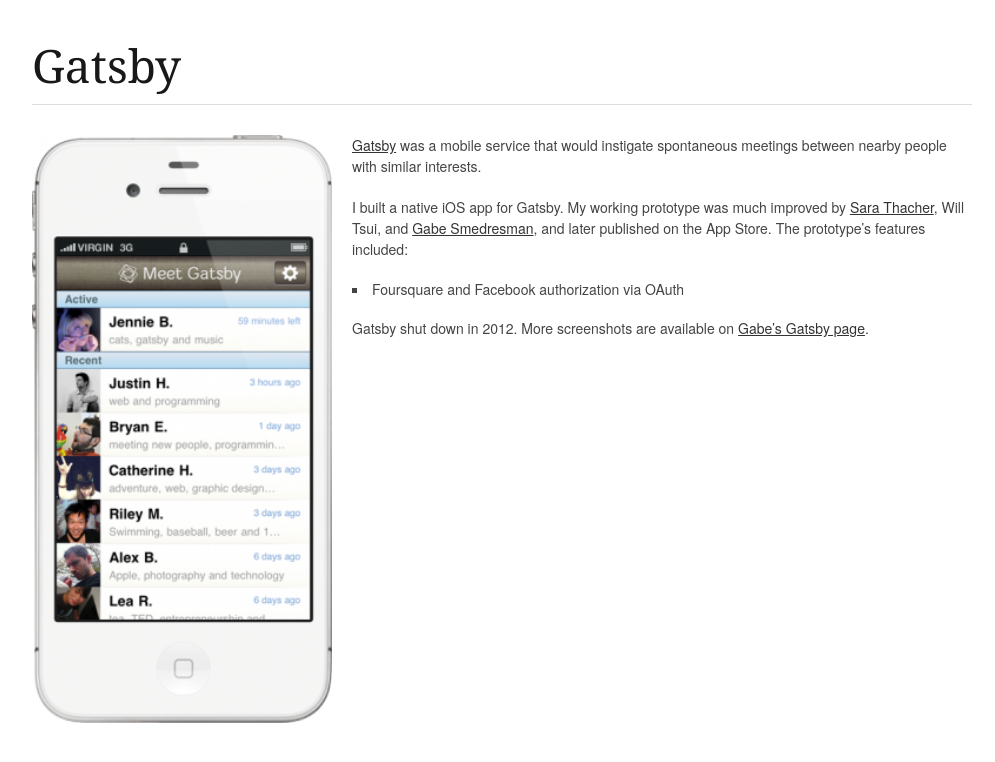
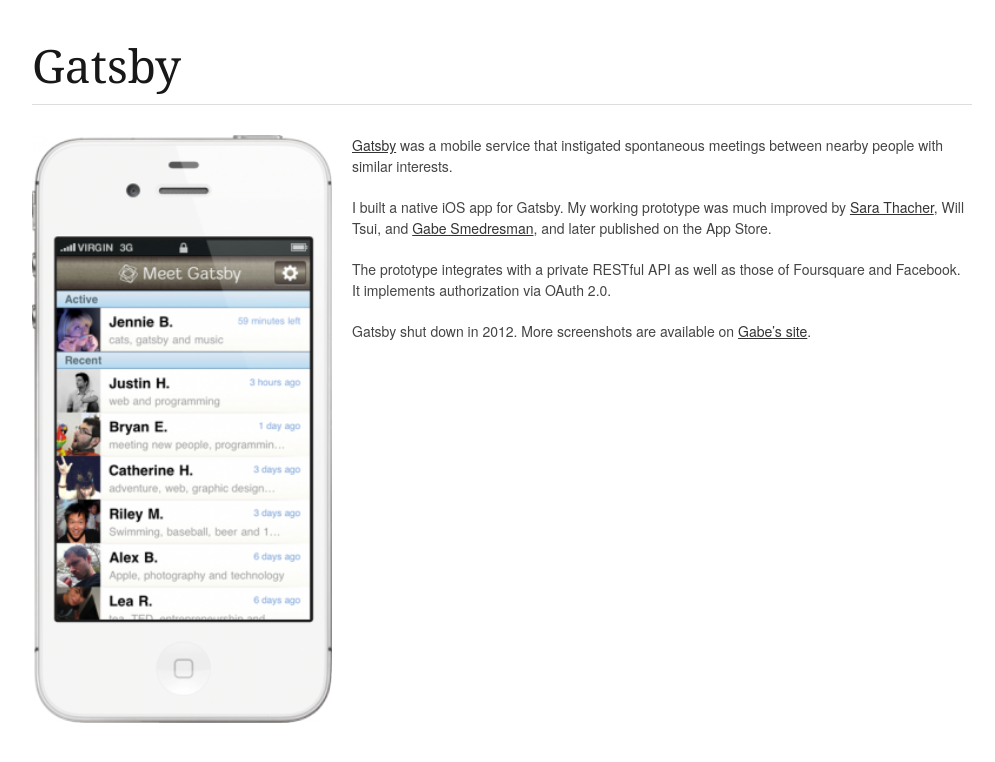
Before and after one commit to brow/rebeccabutler.org, a Jekyll site: the page built from _posts/2011-04-01-gatsby.md, in a window 1280 px wide. Shown: the top 762 px of the page, without its empty margins (138-1133 px from the left). Built offline with Jekyll 4.4.1, drawn with Linux system fonts in a browser that asks for light colours; Markdown is read by kramdown in place of the engine named in the settings.

Commit message:
copy edits

```diff
--- a/_posts/2011-04-01-gatsby.md
+++ b/_posts/2011-04-01-gatsby.md
@@ -5,18 +5,19 @@
 screenshot_url: /images/projects/gatsby/1.png
 ---
 
-[Gatsby] was a mobile service that would instigate spontaneous meetings between
+[Gatsby] was a mobile service that instigated spontaneous meetings between
 nearby people with similar interests.
 
 I built a native iOS app for Gatsby. My working prototype was much improved by
 [Sara Thacher], Will Tsui, and [Gabe Smedresman], and later published on the App
-Store. The prototype's features included:
+Store.
 
-* Foursquare and Facebook authorization via OAuth
+The prototype integrates with a private RESTful API as well as those of Foursquare and
+Facebook. It implements authorization via OAuth 2.0.
 
-Gatsby shut down in 2012. More screenshots are available on [Gabe's Gatsby page].
+Gatsby shut down in 2012. More screenshots are available on [Gabe's site].
 
 [Gatsby]:http://meetgatsby.com/
 [Sara Thacher]:http://thachr.com/
 [Gabe Smedresman]:http://www.smedresmania.com/
-[Gabe's Gatsby page]:http://www.smedresmania.com/gatsby/
+[Gabe's site]:http://www.smedresmania.com/gatsby/
--- a/index.html
+++ b/index.html
@@ -31,7 +31,7 @@
     </ul>
   </div>
   <div class="sixteen columns">
-    <h3>Projects</h3>
+    <h3>What I've Done</h3>
     <ul class="square">
       {% for post in site.posts %}
       <li>
```
Also changed, not shown: _posts/2011-01-01-yardsellr.md (+2 -1 lines).
